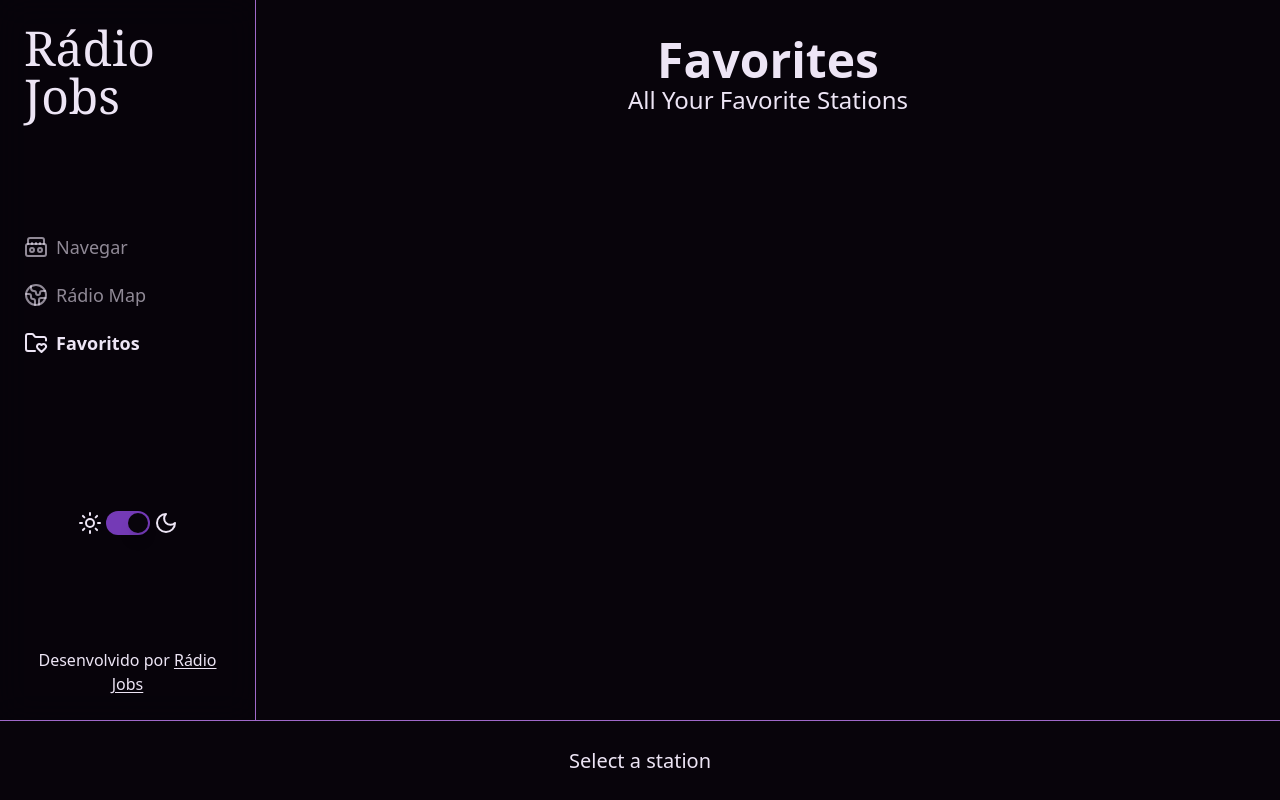
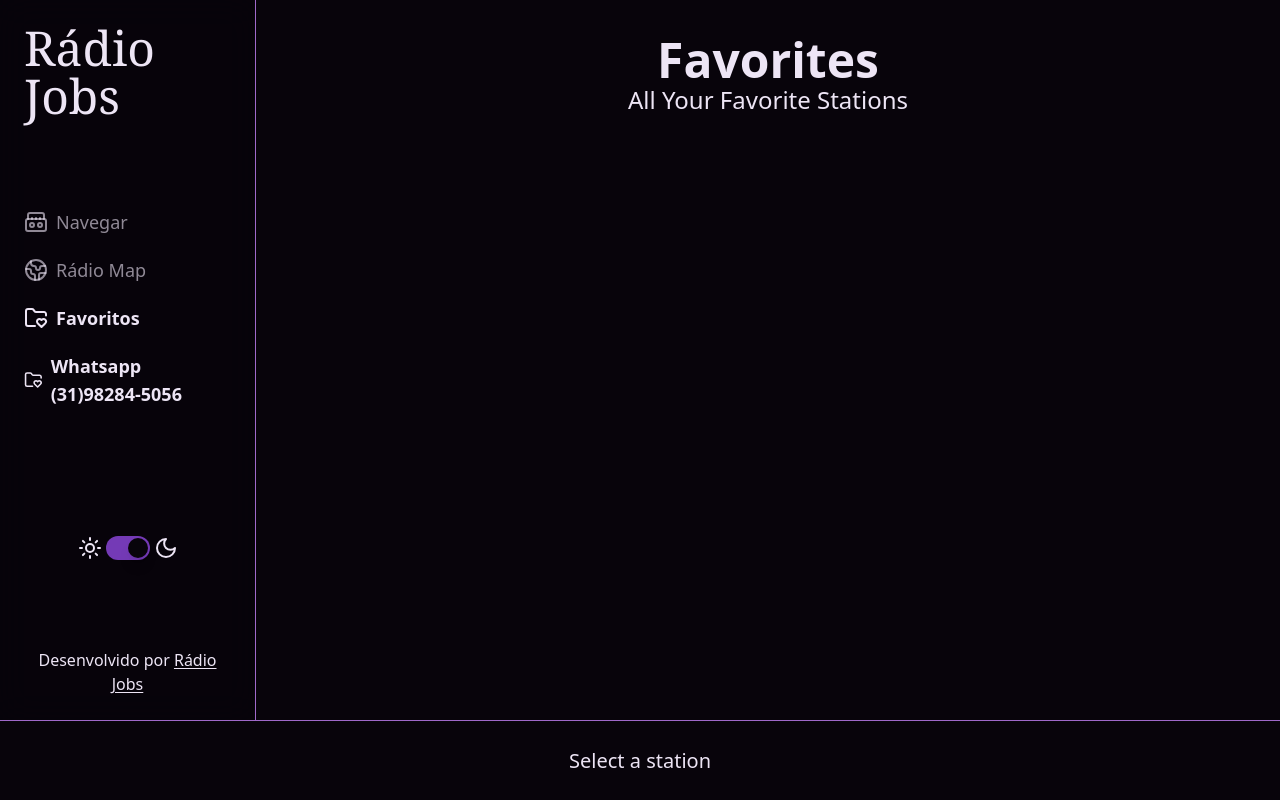
Before and after one commit to weltonabravanel/radiooficial, a React (Vite) app: page /favorites in a window 1280 px wide. Built offline with nearby package versions, Linux system fonts and the light colour scheme.

Commit message:
Update Sidebar.tsx

```diff
--- a/src/components/Shared/Sidebar.tsx
+++ b/src/components/Shared/Sidebar.tsx
@@ -9,6 +9,7 @@ const links = [
   { name: "Navegar", path: "/", icon: <BoomBox /> },
   { name: "Rádio Map", path: "/radio-map", icon: <Globe2 /> },
   { name: "Favoritos", path: "/favorites", icon: <FolderHeart /> },
+  { name: "Whatsapp (31)98284-5056", path: "/favorites", icon: <FolderHeart /> },
 ];
 
 const Sidebar = () => {
```
